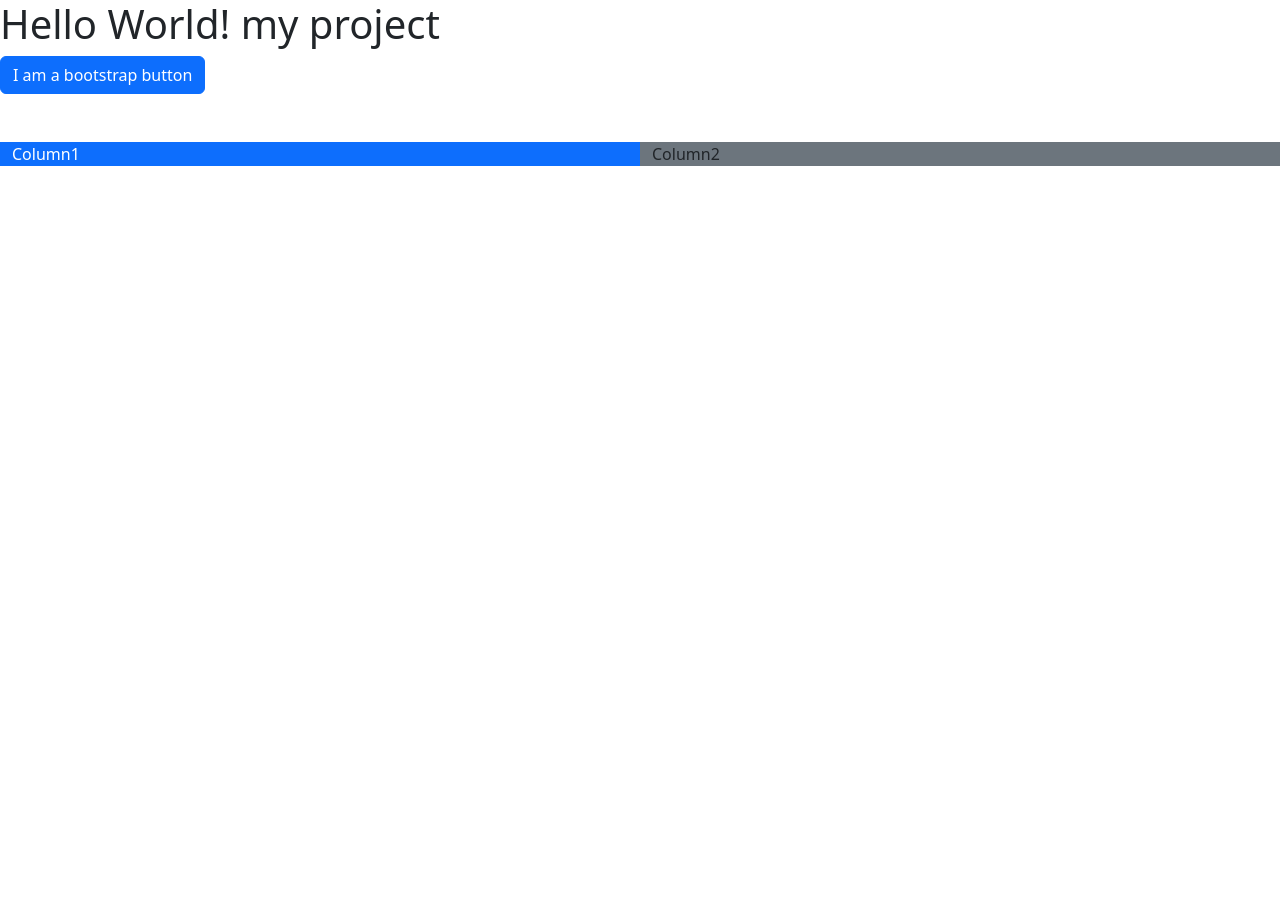
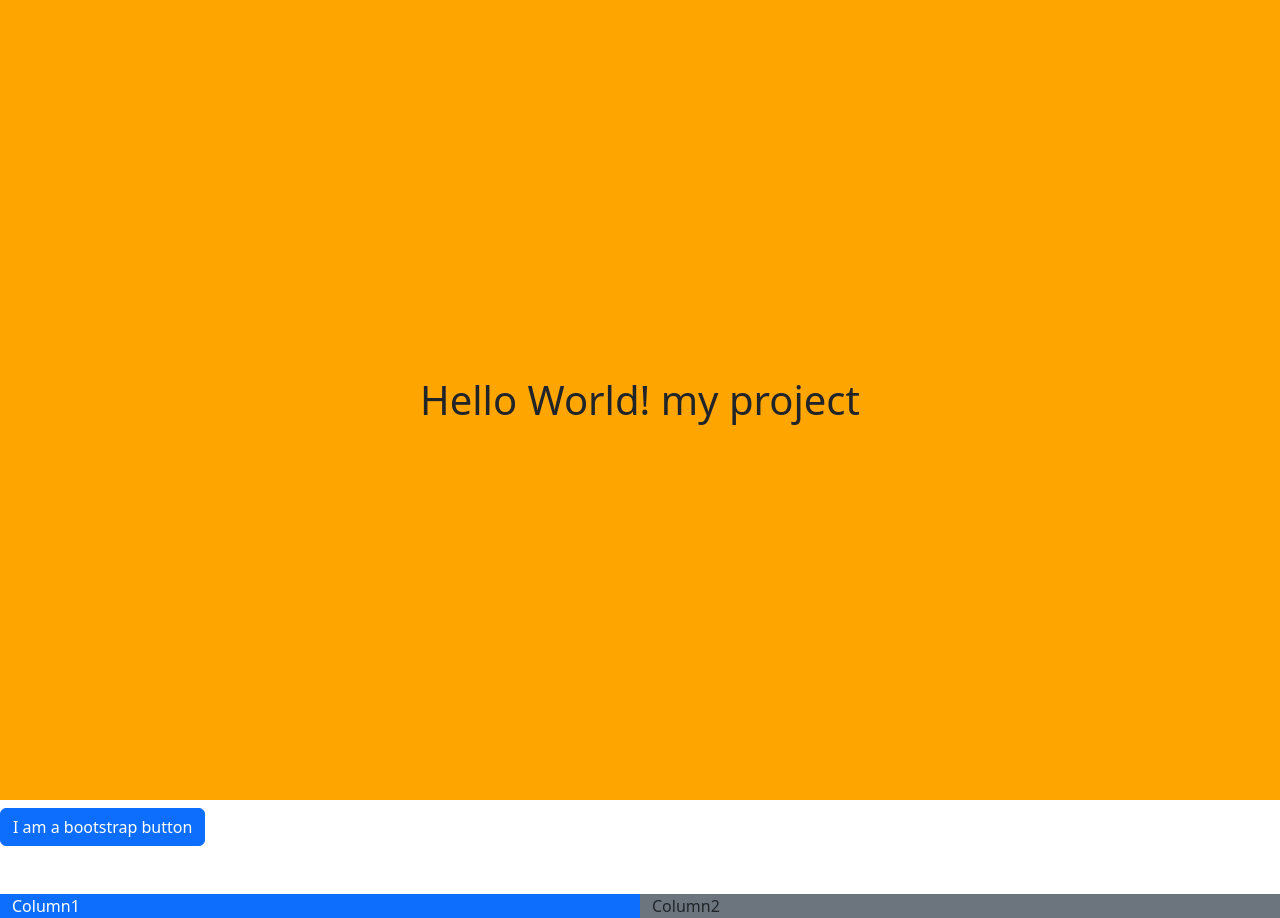
Before and after one commit to FbW-E05-B/my_portfolio, a website built with Parcel: page src/index.html in a window 1280 px wide. Before the commit the page ends 800 px from the top, so only its background shows below. Built offline with nearby package versions, Linux system fonts and the light colour scheme.

```diff
--- a/src/index.html
+++ b/src/index.html
@@ -7,7 +7,7 @@
     <title>Document</title>
   </head>
   <body>
-    <h1>Hello World! my project</h1>
+    <h1 class="hero">Hello World! my project</h1>
     <button class="btn btn-primary">I am a bootstrap button</button>
 
     <div class="container-fluid">
```
